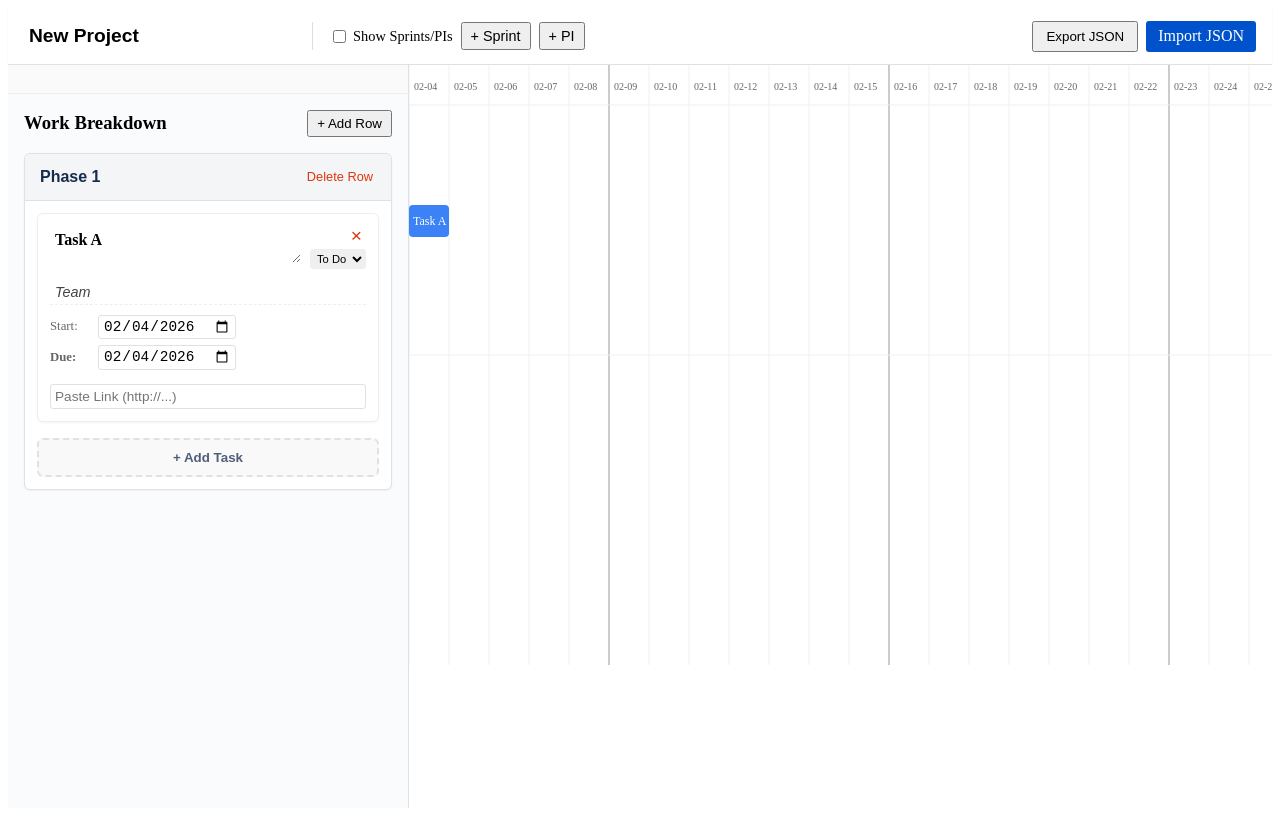
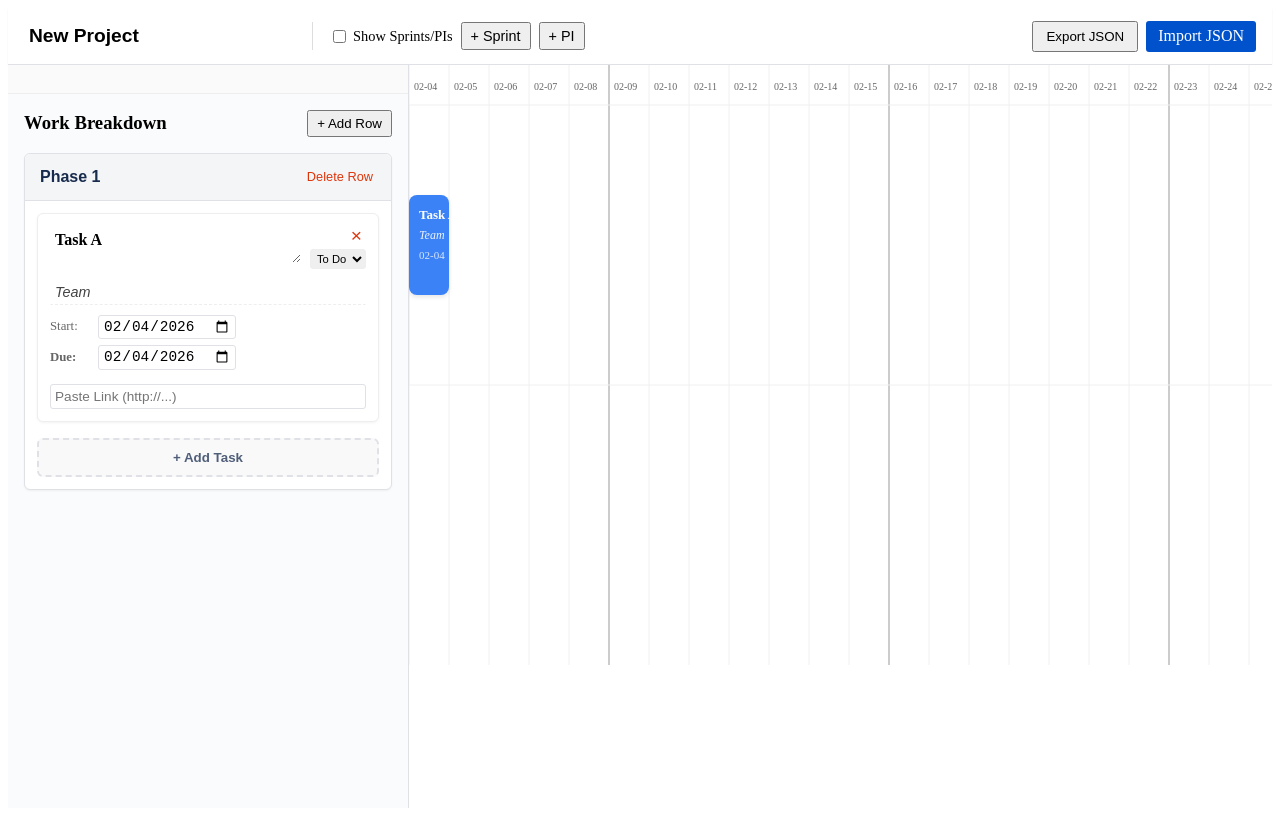
Before and after one commit to ssinha102/gantt_chart, a React (Vite) app: page / in a window 1280 px wide. Built offline with nearby package versions, Linux system fonts and the light colour scheme.

Commit message:
Update Timeline.tsx

```diff
--- a/src/components/Timeline/Timeline.tsx
+++ b/src/components/Timeline/Timeline.tsx
@@ -7,10 +7,14 @@ const HEADER_HEIGHT = 40;
 const TIMEBOX_HEIGHT = 30;
 const RESIZE_HANDLE_WIDTH = 10;
 
-// Grid layout constants (Must roughly match DebugList.tsx styling)
-const GRID_ROW_HEADER_H = 60; // Title + padding
-const GRID_TASK_H = 140;      // Height of one task card in the grid
-const GRID_ROW_FOOTER_H = 50; // Add Task button area
+// Layout Constants (Matched to the Left Grid's Card Size)
+const GRID_ROW_HEADER_H = 60;
+const GRID_TASK_H = 160;      // Increased height to fit rich bubbles
+const GRID_ROW_FOOTER_H = 60;
+
+// Bubble Visuals
+const BUBBLE_HEIGHT = 100;    // Taller bubble
+const BUBBLE_RADIUS = 8;
 
 export const Timeline: React.FC = () => {
   const { doc, updateTask, reorderTask } = useStore();
@@ -23,45 +27,38 @@ export const Timeline: React.FC = () => {
 
   const startDate = getTodayStr();
 
-  // 1. Pre-calculate layout (Y positions) for every row and task
+  // 1. Layout Calculation
   let currentY = 0;
   const rowLayouts = doc.rows.map(row => {
     const rowY = currentY;
     const rowTasks = doc.tasks.filter(t => t.rowId === row.id);
-
-    // Header space
     currentY += GRID_ROW_HEADER_H;
 
-    // Task tracks
     const taskLayouts = rowTasks.map((task, index) => {
       const taskY = currentY;
       currentY += GRID_TASK_H;
       return { taskId: task.id, y: taskY, index };
     });
 
-    // Footer space
     currentY += GRID_ROW_FOOTER_H;
-
     const height = currentY - rowY;
-
-    // Add margin between rows
-    currentY += 24;
+    currentY += 24; // Margin
 
     return { rowId: row.id, y: rowY, height, tasks: taskLayouts };
   });
 
-  // Dynamic Width Calculation
+  // 2. Width Calculation
   let maxDays = 90;
   if (doc.tasks.length > 0) {
     const latestDate = doc.tasks.reduce((latest, task) => task.end > latest ? task.end : latest, startDate);
     const daysNeeded = diffDays(latestDate, startDate) + 30;
     maxDays = Math.max(maxDays, daysNeeded);
   }
-
   const renderDays = maxDays;
   const width = renderDays * CELL_WIDTH;
   const height = Math.max(currentY + HEADER_HEIGHT + topOffset, 600);
 
+  // 3. Interactions
   const handlePointerDown = (e: React.PointerEvent, task: any, widthPx: number) => {
     e.currentTarget.setPointerCapture(e.pointerId);
     e.stopPropagation();
@@ -86,33 +83,24 @@ export const Timeline: React.FC = () => {
       const newEnd = addDays(dragInfo.current.originalEnd, deltaDays);
       if (diffDays(newEnd, dragInfo.current.originalStart) >= 0) updateTask(dragState.id, { end: newEnd });
     } else if (dragState.mode === 'move') {
-      // 1. Horizontal Date Move
       if (deltaDays !== 0) {
         const newStart = addDays(dragInfo.current.originalStart, deltaDays);
         const newEnd = addDays(dragInfo.current.originalEnd, deltaDays);
         updateTask(dragState.id, { start: newStart, end: newEnd });
       }
 
-      // 2. Vertical Row/Index Move (Reorder)
       const svgRect = svgRef.current.getBoundingClientRect();
       const relativeY = e.clientY - svgRect.top - HEADER_HEIGHT - topOffset;
-
       const targetRow = rowLayouts.find(r => relativeY >= r.y && relativeY < (r.y + r.height));
 
       if (targetRow) {
-        // Calculate which index in this row we are hovering over
         const internalY = relativeY - targetRow.y - GRID_ROW_HEADER_H;
-        // Clamp index to valid range
         const rawIndex = Math.floor(internalY / GRID_TASK_H);
         const currentTasksInRow = doc.tasks.filter(t => t.rowId === targetRow.rowId);
-
-        // Ensure index is within bounds (0 to length)
         let targetIndex = Math.max(0, rawIndex);
         if (targetIndex > currentTasksInRow.length) targetIndex = currentTasksInRow.length;
 
         const currentTask = doc.tasks.find(t => t.id === dragState.id);
-
-        // Check if we actually need to change anything to avoid jitter
         if (currentTask && (currentTask.rowId !== targetRow.rowId || getTaskIndex(currentTask) !== targetIndex)) {
              reorderTask(dragState.id, targetRow.rowId, targetIndex);
         }
@@ -120,7 +108,6 @@ export const Timeline: React.FC = () => {
     }
   };
 
-  // Helper to find current index of a task
   const getTaskIndex = (task: any) => {
       const tasksInRow = doc.tasks.filter(t => t.rowId === task.rowId);
       return tasksInRow.findIndex(t => t.id === task.id);
@@ -135,6 +122,7 @@ export const Timeline: React.FC = () => {
   return (
     <div id="timeline-container" style={{ overflow: 'auto', flex: 1, position: 'relative' }}>
       <svg ref={svgRef} width={width} height={height} style={{ display: 'block' }}>
+        {/* Timeboxes */}
         {showTimeboxes && doc.timeboxes && doc.timeboxes.map(tb => {
            const startOffset = diffDays(tb.start, startDate);
            const duration = diffDays(tb.end, tb.start) + 1;
@@ -149,6 +137,7 @@ export const Timeline: React.FC = () => {
              </g>
            )
         })}
+
         <g transform={`translate(0, ${topOffset})`}>
             {/* Grid Lines */}
             {Array.from({ length: renderDays }).map((_, i) => {
@@ -176,7 +165,7 @@ export const Timeline: React.FC = () => {
               />
             ))}
 
-            {/* Tasks */}
+            {/* Tasks Bubbles */}
             {doc.tasks.map(task => {
               const rLayout = rowLayouts.find(r => r.rowId === task.rowId);
               if (!rLayout) return null;
@@ -189,21 +178,68 @@ export const Timeline: React.FC = () => {
 
               const x = startOffset * CELL_WIDTH;
               const w = Math.max(duration * CELL_WIDTH, 10);
-              const y = HEADER_HEIGHT + tLayout.y + 40;
+
+              // Center the bubble vertically in the track
+              const y = HEADER_HEIGHT + tLayout.y + ((GRID_TASK_H - BUBBLE_HEIGHT) / 2);
 
               const isDragging = dragState?.id === task.id;
               const cursor = isDragging ? 'grabbing' : 'grab';
+
               let barColor = isDragging ? "#0052cc" : "#3b82f6";
               if (task.status === 'done') barColor = "#36b37e";
               if (task.status === 'blocked') barColor = "#ff5630";
               if (task.status === 'in-progress') barColor = "#ffab00";
 
               return (
-                <g key={task.id} transform={`translate(${x}, ${y})`} style={{ cursor }} onPointerDown={(e) => handlePointerDown(e, task, w)} onPointerMove={handlePointerMove} onPointerUp={handlePointerUp}>
-                  <rect width={w} height={32} rx={4} fill={barColor} opacity={isDragging ? 0.9 : 1} />
-                  <text x={4} y={20} fontSize="12" fill="white" pointerEvents="none" style={{ userSelect: 'none' }}>{task.name} {task.owner ? `(${task.owner})` : ''}</text>
-                  <rect x={0} y={0} width={RESIZE_HANDLE_WIDTH} height={32} fill="transparent" style={{ cursor: 'ew-resize' }} />
-                  <rect x={w - RESIZE_HANDLE_WIDTH} y={0} width={RESIZE_HANDLE_WIDTH} height={32} fill="transparent" style={{ cursor: 'ew-resize' }} />
+                <g
+                  key={task.id}
+                  transform={`translate(${x}, ${y})`}
+                  style={{ cursor }}
+                  onPointerDown={(e) => handlePointerDown(e, task, w)}
+                  onPointerMove={handlePointerMove}
+                  onPointerUp={handlePointerUp}
+                >
+                  {/* 1. Main Bubble */}
+                  <rect
+                    width={w}
+                    height={BUBBLE_HEIGHT}
+                    rx={BUBBLE_RADIUS}
+                    fill={barColor}
+                    opacity={isDragging ? 0.9 : 1}
+                    filter="drop-shadow(0px 2px 2px rgba(0,0,0,0.1))"
+                  />
+
+                  {/* 2. Inner Content (Clipped) */}
+                  <svg x={0} y={0} width={w} height={BUBBLE_HEIGHT}>
+                     {/* Title (Bold) */}
+                     <text x={10} y={24} fontSize="13" fontWeight="bold" fill="white" style={{ userSelect: 'none' }}>
+                       {task.name}
+                     </text>
+
+                     {/* Owner (Italic) */}
+                     {task.owner && (
+                       <text x={10} y={44} fontSize="12" fontStyle="italic" fill="white" opacity={0.9} style={{ userSelect: 'none' }}>
+                         {task.owner}
+                       </text>
+                     )}
+
+                     {/* Date Range (Normal) */}
+                     <text x={10} y={64} fontSize="11" fill="white" opacity={0.8} style={{ userSelect: 'none' }}>
+                       {task.start.slice(5)} → {task.end.slice(5)}
+                     </text>
+
+                     {/* Link Indicator Icon */}
+                     {task.link && (
+                       <g transform={`translate(${w - 24}, 8)`} opacity={0.8}>
+                         <path d="M10 13a5 5 0 0 0 7.54.54l3-3a5 5 0 0 0-7.07-7.07l-1.72 1.71" fill="none" stroke="white" strokeWidth="2" strokeLinecap="round" strokeLinejoin="round"/>
+                         <path d="M14 11a5 5 0 0 0-7.54-.54l-3 3a5 5 0 0 0 7.07 7.07l1.71-1.71" fill="none" stroke="white" strokeWidth="2" strokeLinecap="round" strokeLinejoin="round"/>
+                       </g>
+                     )}
+                  </svg>
+
+                  {/* 3. Resize Handles */}
+                  <rect x={0} y={0} width={RESIZE_HANDLE_WIDTH} height={BUBBLE_HEIGHT} fill="transparent" style={{ cursor: 'ew-resize' }} />
+                  <rect x={w - RESIZE_HANDLE_WIDTH} y={0} width={RESIZE_HANDLE_WIDTH} height={BUBBLE_HEIGHT} fill="transparent" style={{ cursor: 'ew-resize' }} />
                 </g>
               );
             })}
```
